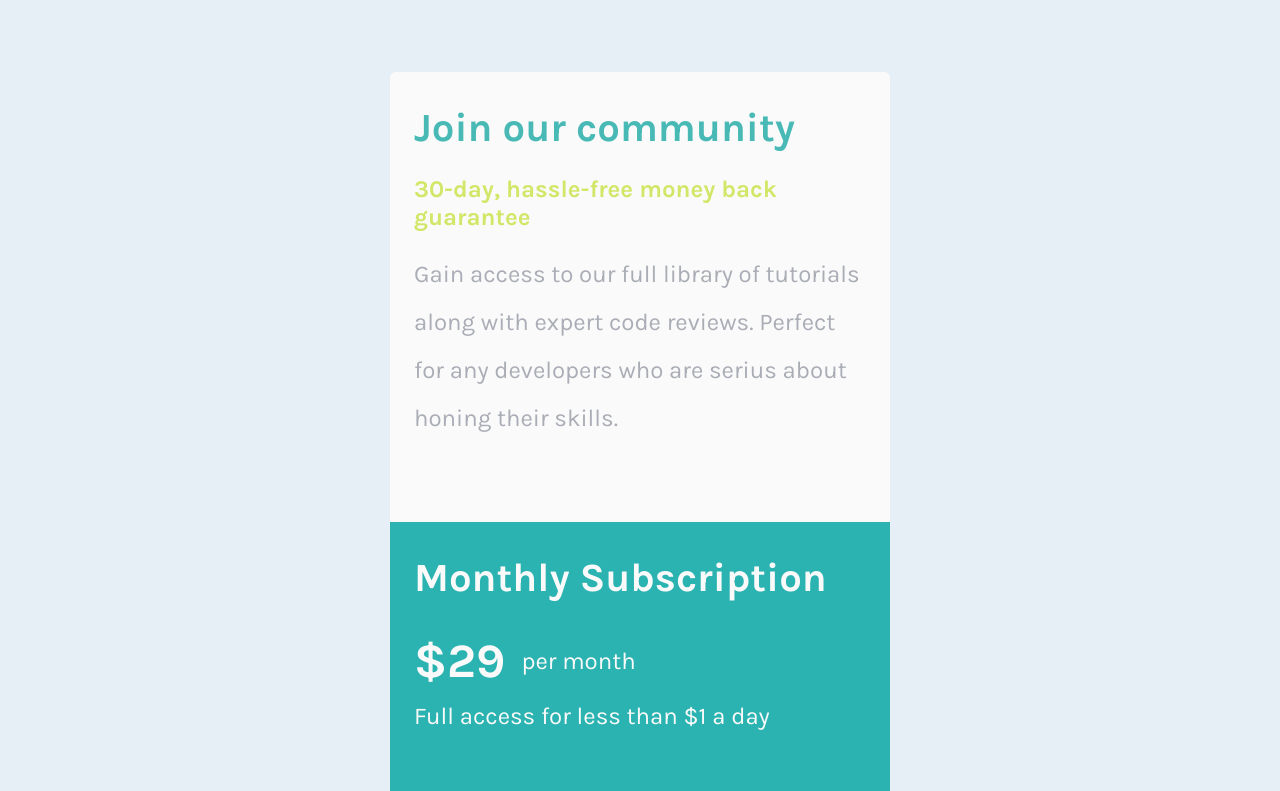
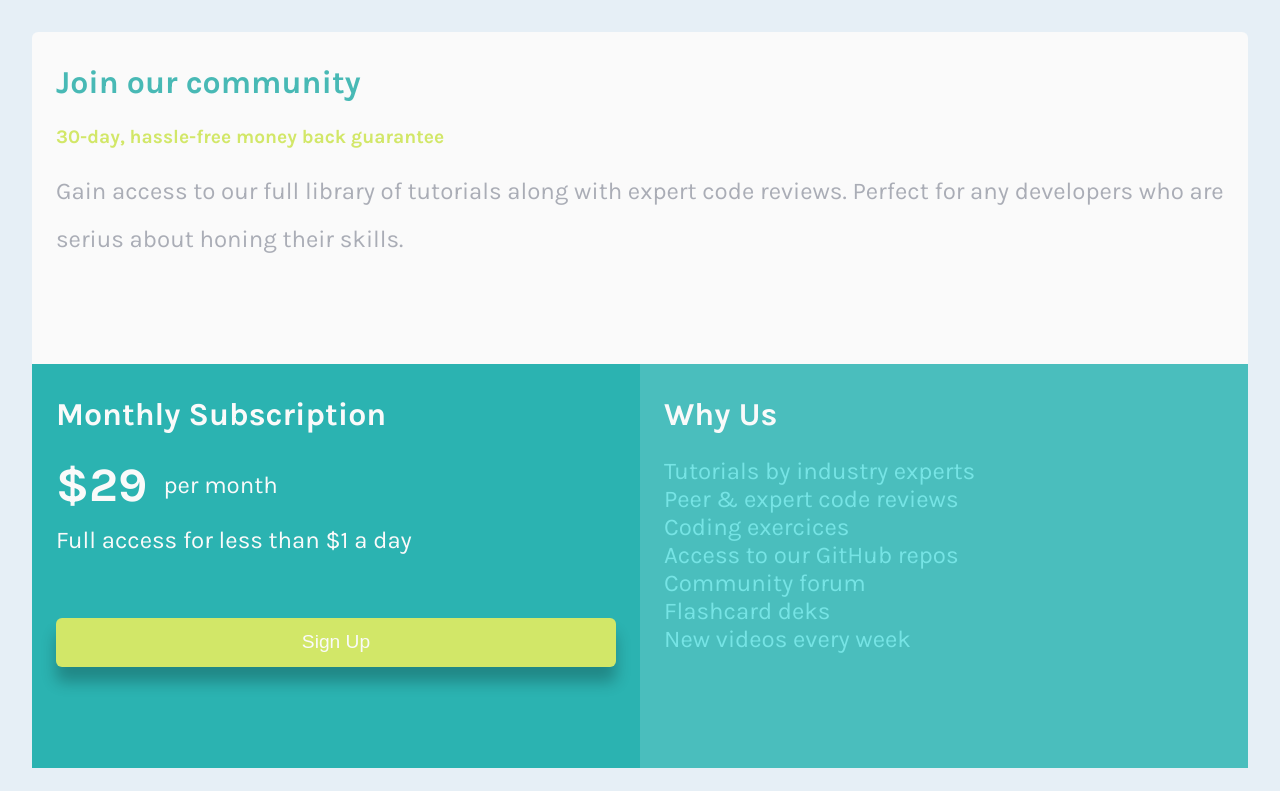
Before and after one commit to ezequielmagi/TP-4, a plain HTML site: page index.html in a window 1280 px wide. Shown: the top 791 px of the page. Drawn offline with Linux system fonts and the light colour scheme.

Commit message:
finalizo version desktop

```diff
--- a/main.css
+++ b/main.css
@@ -165,3 +165,75 @@ main article:nth-of-type(2) button{
     }
 
 }
+
+/* version notebooks viejas */
+
+@media (min-width:1024px) {
+    main{
+        display: grid;
+        grid-template-columns: repeat(2, 1fr);
+        grid-template-rows: repeat(2, 1f);
+        padding: 2rem;
+        height: 100vh;
+        width: 100%;
+    }
+
+
+
+    main article:nth-of-type(1){
+        width: 100%;
+        grid-column-start: 1;
+        grid-column-end: 3;
+    }
+
+    main article:nth-of-type(1),
+    main article:nth-of-type(2),
+    main article:nth-of-type(3){
+        height: 100%;
+        width: 100%;
+    }
+
+    main article:nth-of-type(1) h1,
+    main article:nth-of-type(2) h1,
+    main article:nth-of-type(3) h1{
+        font-size: 2rem;
+    }
+
+    main article:nth-of-type(1) h3{
+        font-size: 1.2rem;
+    }
+
+    main article:nth-of-type(1) p,
+    main article:nth-of-type(2) p{
+        font-size: 1.5rem;
+    }
+
+    main article:nth-of-type(2) .price{
+        font-size: 2rem;
+        margin-top: 1rem;
+    }
+
+    main article:nth-of-type(2) .price span{
+        font-size: 3rem;
+    }
+
+    main article:nth-of-type(2) button{
+        margin-top: 4rem;
+        height: 49px;
+        width: 100%;
+    }
+
+    main article:nth-of-type(3) ul li{
+        font-size: 1.5rem;
+    }
+
+
+}
+
+@media (min-width:1440px) {
+    main article:nth-of-type(1),
+    article:nth-of-type(2),
+    article:nth-of-type(3){
+        padding: 3rem;
+    }
+}
```
